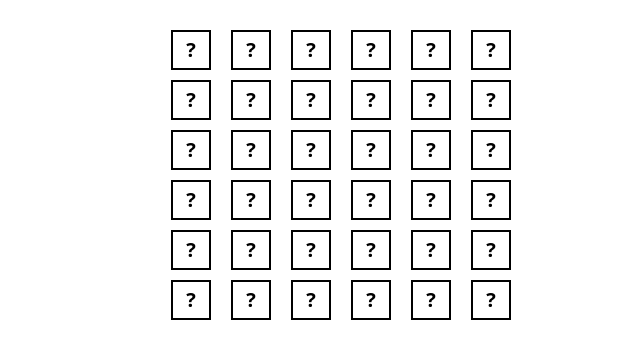
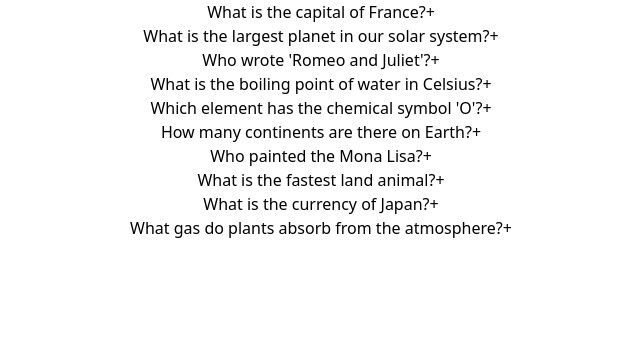
Before and after one commit to ajaykumar-21/Machine-Coding-Questions, a React (Create React App) app: page / in a window 1280 px wide. Shown: the top 358 px of the page, without its empty margins (319-959 px from the left). Built offline with nearby package versions, Linux system fonts and the light colour scheme.

Commit message:
practice on accordion

```diff
--- a/package.json
+++ b/package.json
@@ -16,6 +16,7 @@
     "react-helmet": "^6.1.0",
     "react-router-dom": "^7.4.1",
     "react-scripts": "^5.0.1",
+    "reactflow": "^11.11.4",
     "web-vitals": "^4.2.4"
   },
   "scripts": {
--- a/src/App.js
+++ b/src/App.js
@@ -1,11 +1,10 @@
 import "./App.css";
-// import Practics from "./components/Practics/Practics";
-import MemoryGame from "./components/MemoryGame/MemoryGame";
-
+import Practics from "./components/Practics/Practics";
+// import MemoryGame from "./components/MemoryGame/MemoryGame";
 function App() {
   return (
     <div className="App">
-      <MemoryGame />
+      <Practics />
     </div>
   );
 }
--- a/src/components/Practics/Practics.js
+++ b/src/components/Practics/Practics.js
@@ -1,135 +1,68 @@
-import React from "react";
-import { motion } from "framer-motion";
-import { Helmet } from "react-helmet";
+import React, { useState } from "react";
 
-const HomePage = () => {
+const data = [
+  {
+    question: "What is the capital of France?",
+    answer: "Paris",
+  },
+  {
+    question: "What is the largest planet in our solar system?",
+    answer: "Jupiter",
+  },
+  {
+    question: "Who wrote 'Romeo and Juliet'?",
+    answer: "William Shakespeare",
+  },
+  {
+    question: "What is the boiling point of water in Celsius?",
+    answer: "100",
+  },
+  {
+    question: "Which element has the chemical symbol 'O'?",
+    answer: "Oxygen",
+  },
+  {
+    question: "How many continents are there on Earth?",
+    answer: "7",
+  },
+  {
+    question: "Who painted the Mona Lisa?",
+    answer: "Leonardo da Vinci",
+  },
+  {
+    question: "What is the fastest land animal?",
+    answer: "Cheetah",
+  },
+  {
+    question: "What is the currency of Japan?",
+    answer: "Yen",
+  },
+  {
+    question: "What gas do plants absorb from the atmosphere?",
+    answer: "Carbon dioxide",
+  },
+];
+
+function Practics() {
+  const [show, setShow] = useState(null);
+
+  const handleToggle = (index) => {
+    setShow(show === index ? null : index);
+  };
   return (
-    <div className="min-h-screen bg-gray-50 text-gray-900 font-sans">
-      <Helmet>
-        <title>Register Karo - Business Registration Made Easy</title>
-        <meta
-          name="description"
-          content="Simplified legal solutions to get your business up and running effortlessly. Register your company, file GST, and secure trademarks with ease."
-        />
-      </Helmet>
-
-      {/* Navbar */}
-      <nav className="bg-white shadow-md py-4 px-6 flex justify-between items-center">
-        <h1 className="text-2xl font-bold text-blue-600">Register Karo</h1>
-        <div>
-          <a
-            href="#services"
-            className="mx-4 text-gray-700 hover:text-blue-600"
-          >
-            Services
-          </a>
-          <a
-            href="#testimonials"
-            className="mx-4 text-gray-700 hover:text-blue-600"
-          >
-            Testimonials
-          </a>
-          <a href="#contact" className="mx-4 text-gray-700 hover:text-blue-600">
-            Contact
-          </a>
-        </div>
-      </nav>
-
-      {/* Hero Section */}
-      <section className="flex flex-col items-center justify-center h-screen text-center px-6 bg-gradient-to-r from-blue-500 to-blue-700 text-white relative overflow-hidden">
-        {/* <motion.img
-          src="../../assets/roboboy.jpg"
-          alt="Hero"
-          className="absolute w-full h-full object-cover opacity-20"
-          initial={{ opacity: 0 }}
-          animate={{ opacity: 1 }}
-          transition={{ duration: 1 }}
-        /> */}
-        <motion.h1
-          className="text-5xl font-extrabold mb-4 drop-shadow-lg"
-          initial={{ opacity: 0, y: -20 }}
-          animate={{ opacity: 1, y: 0 }}
-          transition={{ duration: 0.5 }}
-        >
-          Register Your Business Hassle-Free
-        </motion.h1>
-        <p className="text-lg max-w-2xl text-gray-200">
-          Simplified legal solutions to get your business up and running
-          effortlessly.
-        </p>
-        <motion.button
-          className="mt-6 px-8 py-3 bg-white text-blue-600 font-bold rounded-full shadow-lg hover:bg-gray-100"
-          whileHover={{ scale: 1.05 }}
-        >
-          Get Started
-        </motion.button>
-      </section>
-
-      {/* Services Section */}
-      <section id="services" className="py-16 bg-white">
-        <div className="max-w-6xl mx-auto px-6">
-          <h2 className="text-4xl font-bold text-center mb-12 text-gray-800">
-            Our Services
-          </h2>
-          <div className="grid grid-cols-1 md:grid-cols-3 gap-10">
-            {[
-              "Company Registration",
-              "GST Filing",
-              "Trademark Registration",
-            ].map((service, index) => (
-              <motion.div
-                key={index}
-                className="p-8 border rounded-xl shadow-lg text-center bg-gray-50 hover:shadow-xl transition"
-                whileHover={{ scale: 1.05 }}
-              >
-                <h3 className="text-2xl font-semibold mb-3 text-blue-600">
-                  {service}
-                </h3>
-                <p className="text-gray-600">
-                  Expert assistance for seamless registration and compliance.
-                </p>
-              </motion.div>
-            ))}
+    <div>
+      {data &&
+        data.map((item, index) => (
+          <div key={index}>
+            {item.question}
+            <button onClick={() => handleToggle(index)}>
+              {show === index ? "-" : "+"}
+            </button>
+            <div>{show === index ? item.answer : ""}</div>
           </div>
-        </div>
-      </section>
-
-      {/* Testimonials Section */}
-      <section id="testimonials" className="py-16 bg-gray-100">
-        <div className="max-w-6xl mx-auto px-6 text-center">
-          <h2 className="text-4xl font-bold mb-12 text-gray-800">
-            What Our Clients Say
-          </h2>
-          <motion.div
-            className="p-8 bg-white rounded-xl shadow-lg mx-auto max-w-xl"
-            whileHover={{ scale: 1.02 }}
-          >
-            <p className="text-gray-700 italic">
-              "Register Karo made the process so simple and hassle-free. Highly
-              recommend their services!"
-            </p>
-            <p className="text-blue-600 font-bold mt-4">- A Satisfied Client</p>
-          </motion.div>
-        </div>
-      </section>
-
-      {/* CTA Section */}
-      <section
-        id="contact"
-        className="py-16 bg-blue-600 text-white text-center relative"
-      >
-        <h2 className="text-4xl font-bold mb-4">
-          Ready to Register Your Business?
-        </h2>
-        <motion.button
-          className="mt-6 px-8 py-3 bg-white text-blue-600 font-bold rounded-full shadow-lg hover:bg-gray-100"
-          whileHover={{ scale: 1.05 }}
-        >
-          Get Started Now
-        </motion.button>
-      </section>
+        ))}
     </div>
   );
-};
+}
 
-export default HomePage;
+export default Practics;
--- a/src/components/VirtualizedList/VirtualizedList.js
+++ b/src/components/VirtualizedList/VirtualizedList.js
@@ -3,7 +3,6 @@ import React from "react";
 const LIST = Array.from({ length: 1000 }, (_, index) => index + 1);
 
 function VirtualizedList() {
-  console.log(LIST);
   return <div>VirtualizedList</div>;
 }
 
```
Also changed, not shown: 1 other file (tests, documents, lock files or other folders).
